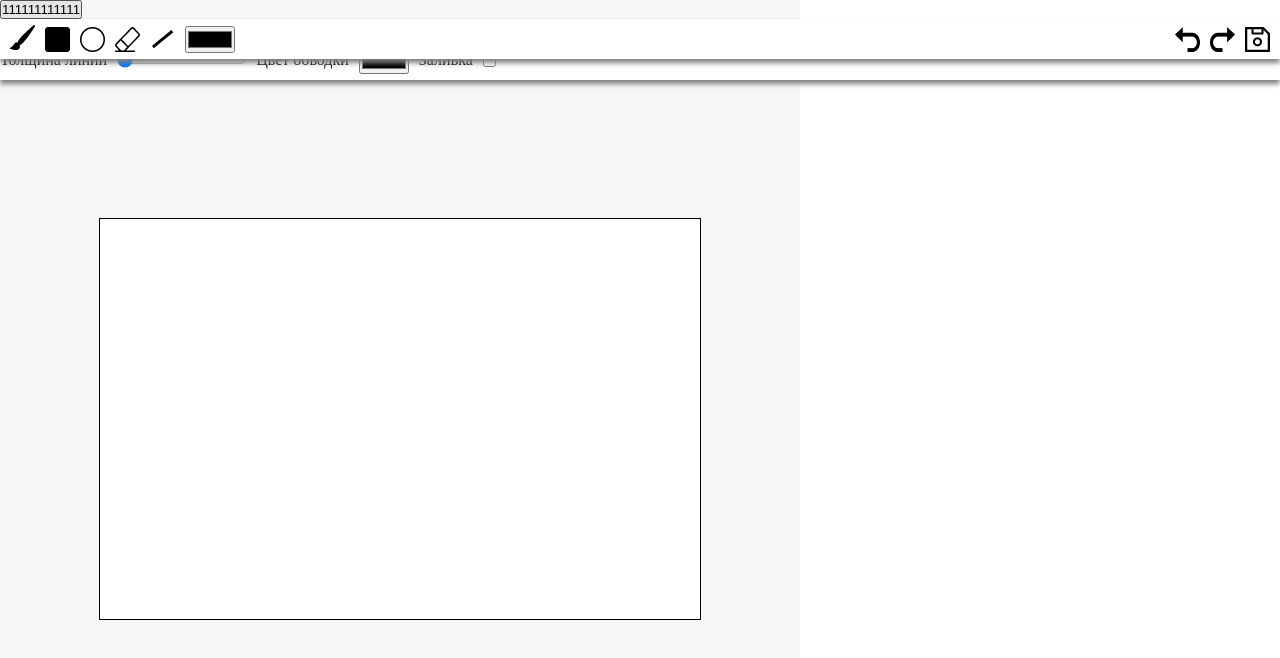
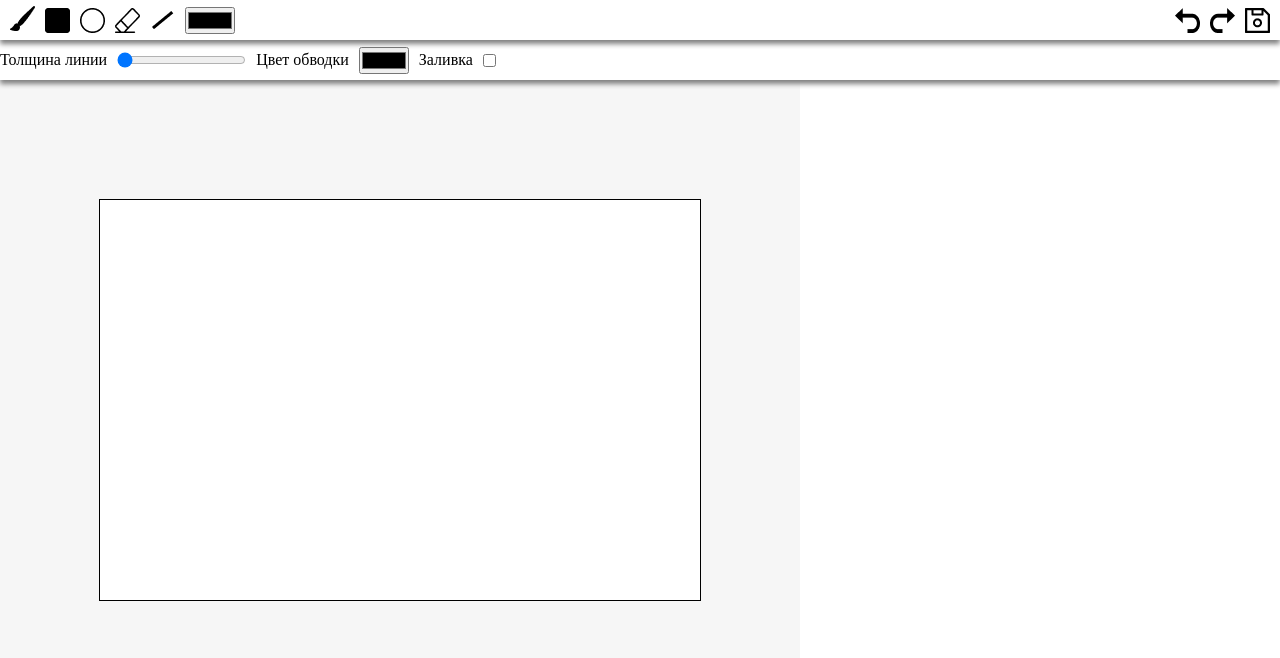
Before and after one commit to DarVater/paint-online, a React (Create React App) app: page /1 in a window 1280 px wide. Shown: the top 658 px of the page. Built offline with nearby package versions, Linux system fonts and the light colour scheme; no server answers.

Commit message:
create unique session

```diff
--- a/package.json
+++ b/package.json
@@ -6,6 +6,7 @@
     "@testing-library/jest-dom": "^5.16.4",
     "@testing-library/react": "^13.3.0",
     "@testing-library/user-event": "^13.5.0",
+    "bootstrap": "^5.1.3",
     "cors": "^2.8.5",
     "express": "^4.18.1",
     "mobx": "^6.6.1",
@@ -13,7 +14,9 @@
     "node-sass": "^7.0.1",
     "nodemon": "^2.0.19",
     "react": "^18.2.0",
+    "react-bootstrap": "^2.4.0",
     "react-dom": "^18.2.0",
+    "react-router-dom": "^6.3.0",
     "react-scripts": "5.0.1",
     "web-vitals": "^2.1.4",
     "ws": "^8.8.1"
--- a/src/App.js
+++ b/src/App.js
@@ -3,6 +3,8 @@ import './styles/app.scss';
 import Toolbar from "./components/Toolbar";
 import SettingBar from "./components/SettingBar";
 import Canvas from "./components/Canvas";
+import {Routes, Route, Navigate, Redirect, BrowserRouter,} from "react-router-dom";
+import PagePaint from "./pages/PagePaint";
 
 function App() {
     const socket = new WebSocket('ws://localhost:5000/')
@@ -25,12 +27,13 @@ function App() {
         }))
     }
   return (
-    <div className="App">
-        <button onClick={() => sendMassage()}>111111111111</button>
-      <Toolbar></Toolbar>
-      <SettingBar></SettingBar>
-      <Canvas></Canvas>
-    </div>
+      <BrowserRouter>
+          <Routes>
+              <Route path="/:id" element={<PagePaint/>} />
+              <Route path="/" element={<Navigate replace to={`f${(Date.now()).toString(16)}`} />} />
+          </Routes>
+      </BrowserRouter>
+
   );
 }
 
--- /dev/null
+++ b/src/pages/PagePaint.jsx
@@ -0,0 +1,17 @@
+import React from 'react';
+import Toolbar from "../components/Toolbar";
+import SettingBar from "../components/SettingBar";
+import Canvas from "../components/Canvas";
+
+const PagePaint = () => {
+    console.log(11111111)
+    return (
+        <div className="App">
+            <Toolbar></Toolbar>
+            <SettingBar></SettingBar>
+            <Canvas></Canvas>
+        </div>
+    );
+};
+
+export default PagePaint;
```
Also changed, not shown: 1 other file (tests, documents, lock files or other folders).
